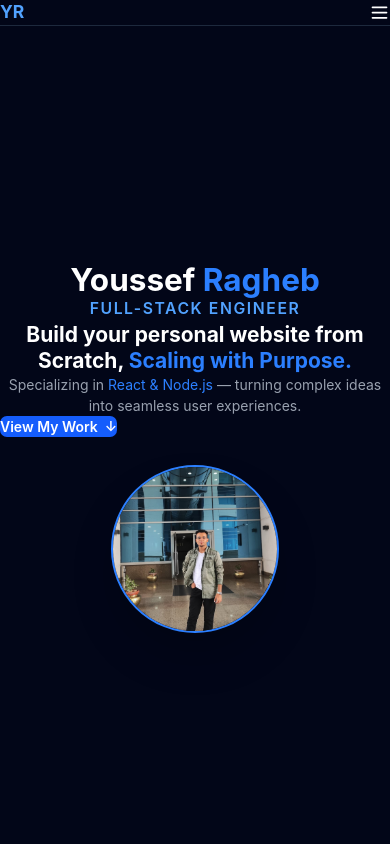
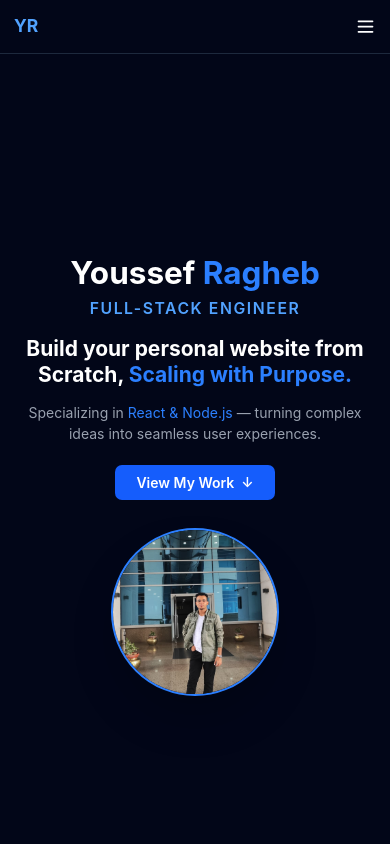
Before and after one commit to JoeRagheb29/YoussefRagheb-Protofolio, a React (Vite) app: page / in a window 390 px wide. Shown: the top 844 px of the page. Built offline with nearby package versions, Linux system fonts and the light colour scheme.

Commit message:
responsive design

```diff
--- a/src/index.css
+++ b/src/index.css
@@ -1,10 +1,4 @@
 @import 'tailwindcss';
-
-* {
-  margin: 0;
-  padding: 0;
-  box-sizing: border-box;
-}
 
 html {
   scroll-behavior: smooth;
@@ -36,6 +30,9 @@ body {
 }
 
 /* Smooth transitions for all interactive elements */
-button, a, input, textarea {
+button,
+a,
+input,
+textarea {
   transition: all 0.3s ease-in-out;
 }
```
